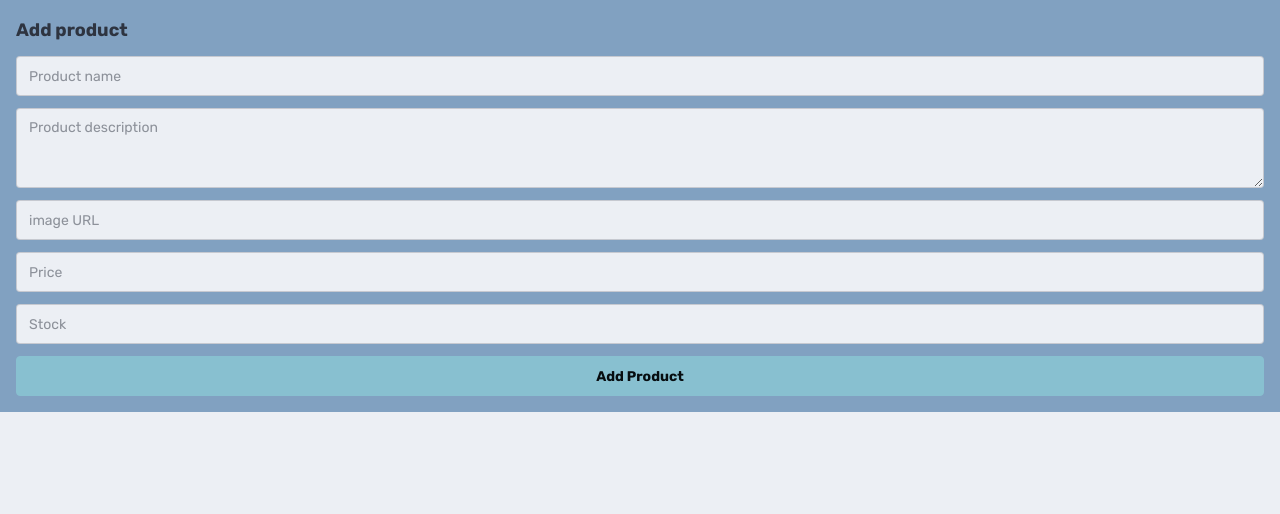
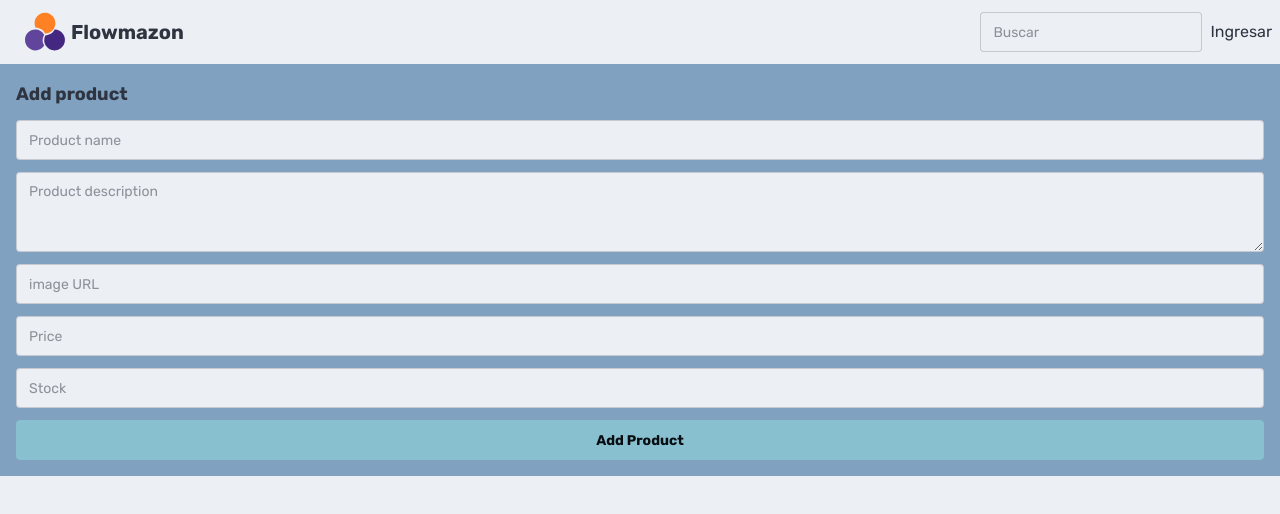
Before and after one commit to Kevin-Olazo/my-first-app, a Next.js app: page /add-product in a window 1280 px wide. Shown: the top 514 px of the page. Built offline with nearby package versions, Linux system fonts and the light colour scheme.

Commit message:
[feat] Created Navbar, added logo and search bar

```diff
--- /dev/null
+++ b/src/app/Navbar/Navbar.tsx
@@ -0,0 +1,48 @@
+import Image from "next/image";
+import Link from "next/link";
+
+export default function Navbar() {
+  return (
+    <div className="bg-base-100">
+      <div className="navbar max-w-7xl m-auto flex-col sm:flex-row gap-2">
+        <div className="flex-1">
+          <Link href={"/"} className="btn btn-ghost text-xl">
+            <svg
+              width="40"
+              height="40"
+              viewBox="0 0 50 50"
+              fill="none"
+              xmlns="http://www.w3.org/2000/svg"
+            >
+              <path
+                d="M24 41.9314C21.6974 45.578 17.6315 48 13 48C5.8203 48 0 42.1797 0 35C0 27.8203 5.8203 22 13 22C17.7611 22 21.752 24.6222 24 28.3066C21.4353 32.5327 21.2482 37.8809 24 41.9314Z"
+                fill="#61459C"
+              ></path>
+              <path
+                d="M36.9851 22C41.2978 22.0203 45.5064 24.1849 47.9607 28.1126C51.7654 34.2014 49.9138 42.2216 43.8251 46.0262C37.7363 49.8309 29.7161 47.9793 25.9115 41.8905C23.3885 37.8529 23.4974 33.0789 25.4307 29.22C30.3737 29.1555 35.0083 26.4801 36.9851 22Z"
+                fill="#442781"
+              ></path>
+              <path
+                d="M13.3889 19.8399C11.4309 15.9973 11.4265 11.2647 13.7931 7.28346C17.4618 1.11185 25.439 -0.917178 31.6106 2.75151C37.7822 6.4202 39.8112 14.3973 36.1425 20.569C33.7097 24.6615 29.4164 26.7522 25.1007 26.8019C22.7784 22.4378 18.2768 19.5443 13.3889 19.8399Z"
+                fill="#FF8124"
+              ></path>
+            </svg>
+            Flowmazon
+          </Link>
+        </div>
+        <div className="flex-none gap-2">
+          <form action="">
+            <div className="flex flex-col">
+              <input
+                name="searchQuery"
+                placeholder="Buscar"
+                className="input w-full min-w-[100px]"
+              />
+            </div>
+          </form>
+        </div>
+        <div>Ingresar</div>
+      </div>
+    </div>
+  );
+}
--- a/src/app/layout.tsx
+++ b/src/app/layout.tsx
@@ -1,6 +1,7 @@
 import type { Metadata } from "next";
 import { Rubik } from "next/font/google";
 import "./globals.css";
+import Navbar from "./Navbar/Navbar";
 
 const rubik = Rubik({
   subsets: ["latin"], // Specify the desired subsets
@@ -21,6 +22,7 @@ export default function RootLayout({
   return (
     <html lang="en" data-theme="nord">
       <body className={`${rubik.className} antialiased bg-secondary`}>
+        <Navbar />
         <main className="p-4 max-w-7xl m-auto min-w-[320] ">{children}</main>
       </body>
     </html>
```
